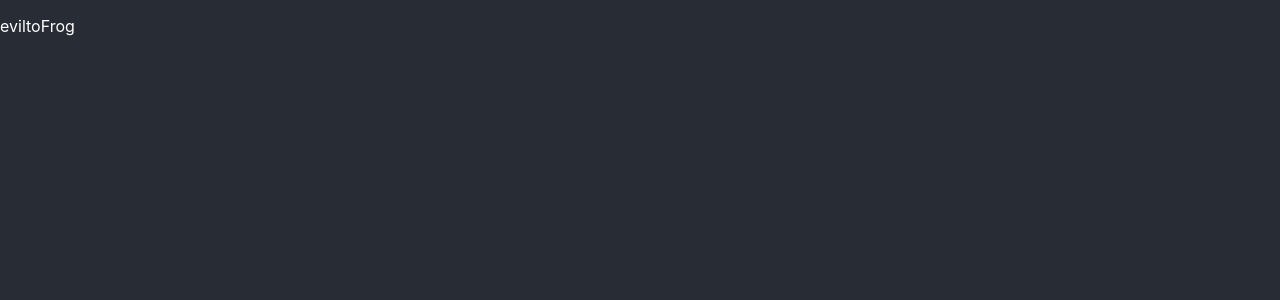
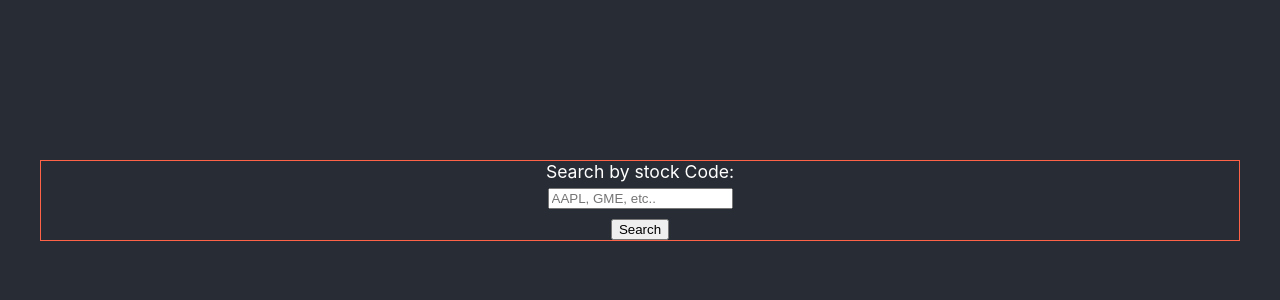
Before and after one commit to tuf75588/50-React-Projects-Part1, a React (Create React App) app in the folder metrics-dashboard/: page / in a window 1280 px wide. Shown: the top 300 px of the page. Built offline with nearby package versions, Linux system fonts and the light colour scheme; the HTML template or start-up script is replaced by a standard one.

Commit message:
redo input component with basic state handling

```diff
--- /dev/null
+++ b/metrics-dashboard/src/components/StockSearch.tsx
@@ -0,0 +1,34 @@
+import React, { useState } from 'react';
+
+type Props = {
+  setActiveStock: (value: string) => void;
+};
+
+function StockSearch({ setActiveStock }: Props) {
+  const [stockInput, setStockInput] = useState<string>('');
+
+  const handleClick = () => {
+    setActiveStock(stockInput);
+    setStockInput('');
+  };
+  return (
+    <div className="search-wrapper">
+      <div>
+        <label htmlFor="search">Search by stock Code:</label>
+      </div>
+      <input
+        type="text"
+        name="search"
+        id="search"
+        placeholder="AAPL, GME, etc.."
+        onChange={(e) => setStockInput(e.currentTarget.value)}
+        value={stockInput}
+      />
+      <button className="search-button" type="button" onClick={handleClick}>
+        Search
+      </button>
+    </div>
+  );
+}
+
+export default StockSearch;
--- a/metrics-dashboard/src/index.css
+++ b/metrics-dashboard/src/index.css
@@ -5,6 +5,7 @@
 }
 html {
   font-size: 100%;
+  height: 100%;
 }
 
 body {
@@ -16,29 +17,29 @@ body {
   -moz-osx-font-smoothing: grayscale;
   background-color: #282c34;
   color: #fff;
+  width: 100%;
+  position: relative;
+  height: 100%;
+}
+#root {
+  height: 100%;
+}
+.home-container {
+  max-width: 1200px;
+  margin: 0 auto;
+  border: 1px solid tomato;
+  position: relative;
+  top: 20%;
+
+  text-align: center;
 }
 
-code {
-  font-family: source-code-pro, Menlo, Monaco, Consolas, 'Courier New',
-    monospace;
-}
-.app_container {
-  height: 100vh;
-  padding: 1.2rem;
-}
-.app-container_row {
-  height: 60%;
-  border: 1px solid white;
-  max-height: 415px;
-}
-.app-container_left {
-  width: calc(30% - 10px);
-
-  display: flex;
-  flex-direction: column;
-  justify-content: space-between;
+.search-wrapper:first-child div {
+  font-size: 1.1rem;
+  margin-bottom: 5px;
 }
 
-.row {
-  display: flex;
+.search-button {
+  display: block;
+  margin: 10px auto 0 auto;
 }
--- a/metrics-dashboard/src/index.tsx
+++ b/metrics-dashboard/src/index.tsx
@@ -1,8 +1,16 @@
-import React from 'react';
+import React, { useState } from 'react';
 import ReactDOM from 'react-dom';
 import './index.css';
-
-const App = () => <p>eviltoFrog</p>;
+import StockSearch from './components/StockSearch';
+const App = () => {
+  const [activeStock, setActiveStock] = useState('');
+  return (
+    <div className="home-container">
+      <StockSearch setActiveStock={setActiveStock} />
+      {activeStock}
+    </div>
+  );
+};
 
 ReactDOM.render(
   <React.StrictMode>
@@ -10,3 +18,13 @@ ReactDOM.render(
   </React.StrictMode>,
   document.getElementById('root')
 );
+
+/*
+TODO
+
+1. create a container component
+2. create an input component
+3. connect to finnhub based of what user types
+
+
+*/
```
